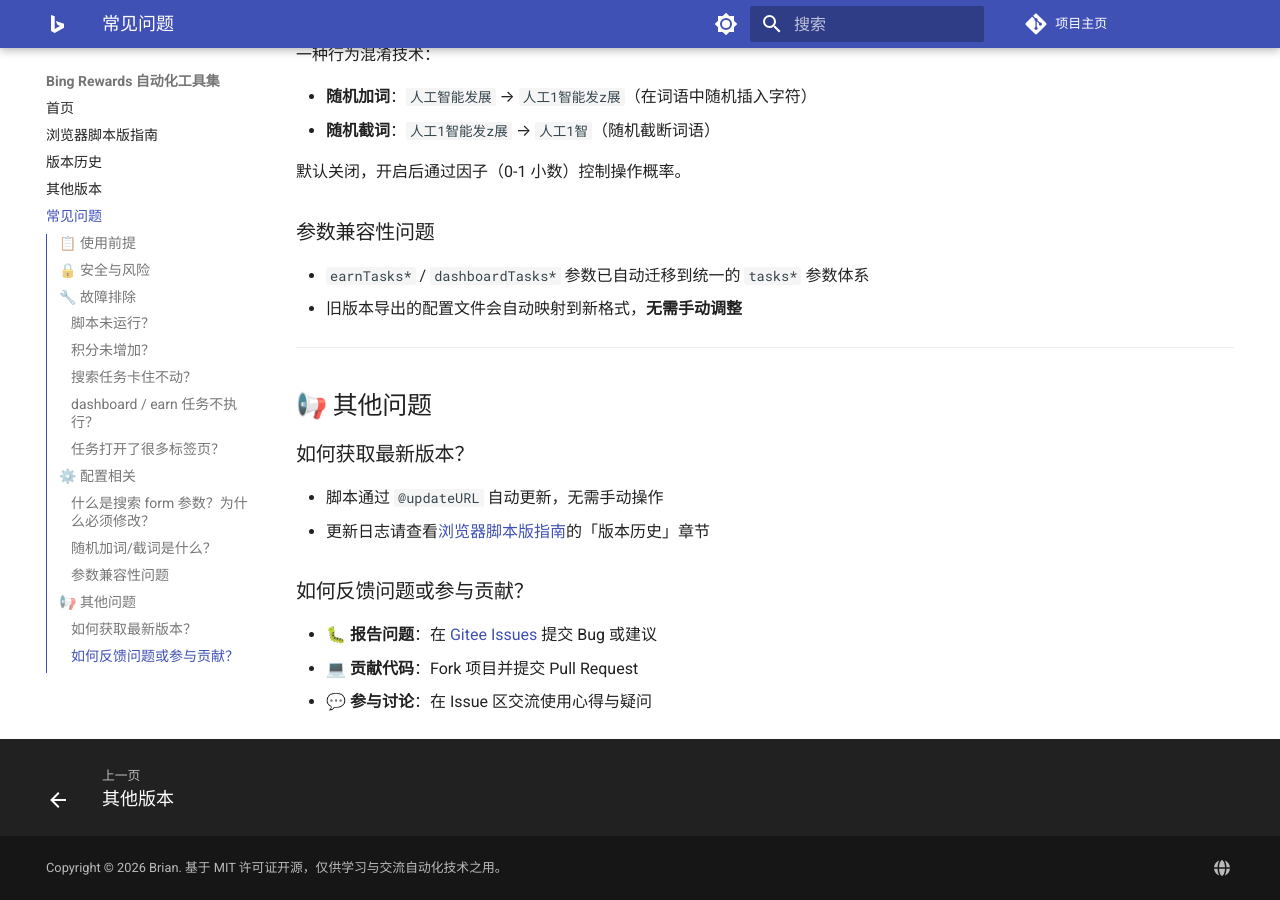
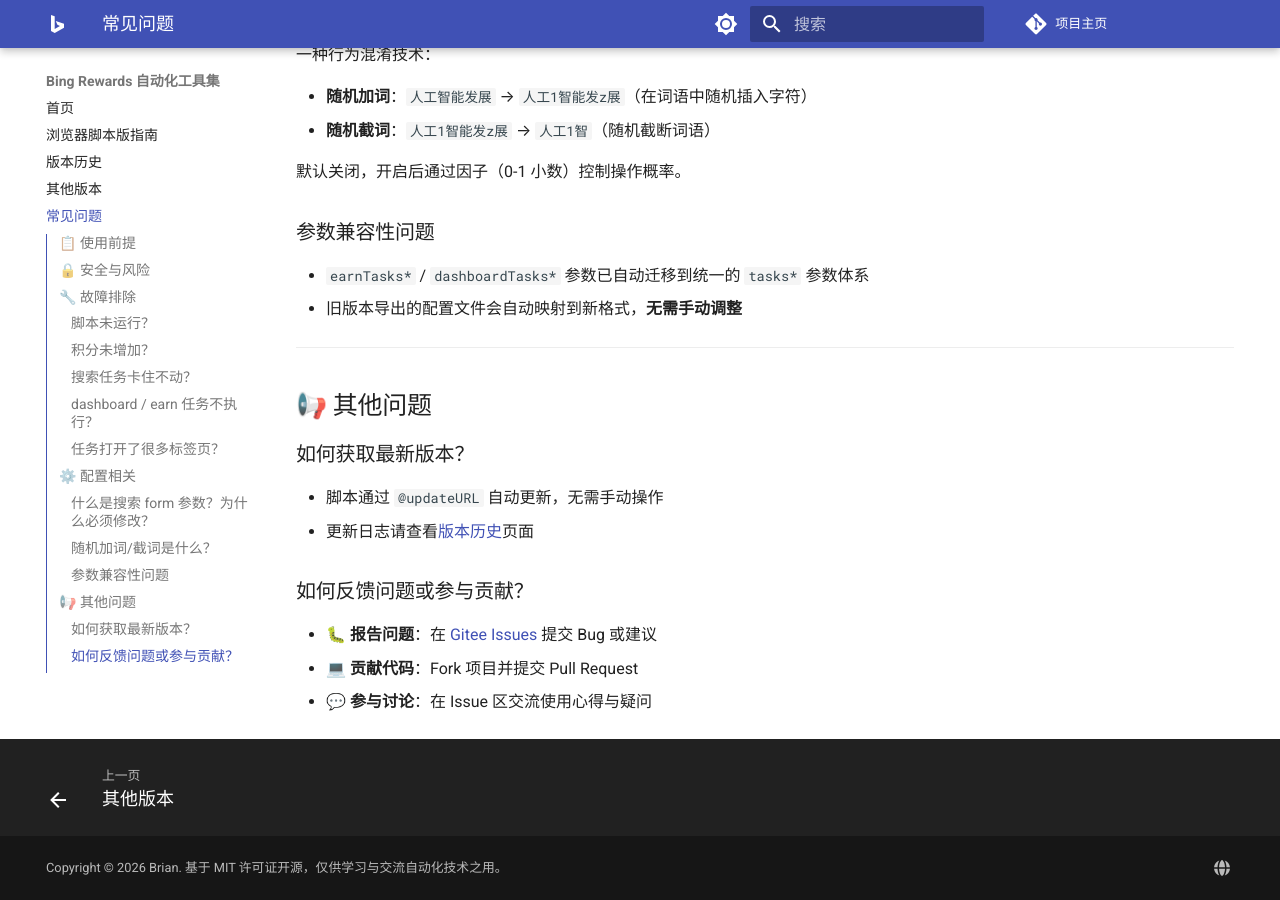
Before and after one commit to idbb98/microsoft-bing-rewards-daily-task-script, an MkDocs documentation site: the page built from docs/faq.md, in a window 1280 px wide and 900 px high, scrolled down 2313 px. Built offline with MkDocs 1.6.1 and Material for MkDocs 9.7.7, drawn with Linux system fonts in a browser that asks for light colours.

Commit message:
docs: 修正版本清单与更新日志链接

```diff
--- a/docs/faq.md
+++ b/docs/faq.md
@@ -97,7 +97,7 @@
 ### 如何获取最新版本？
 
 - 脚本通过 `@updateURL` 自动更新，无需手动操作
-- 更新日志请查看[浏览器脚本版指南](scripts/userscript.md)的「版本历史」章节
+- 更新日志请查看[版本历史](changelog.md)页面
 
 ### 如何反馈问题或参与贡献？
 
```
Also changed, not shown: AGENTS.md (+1 -1 lines).
